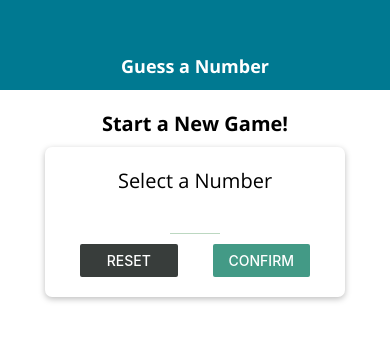
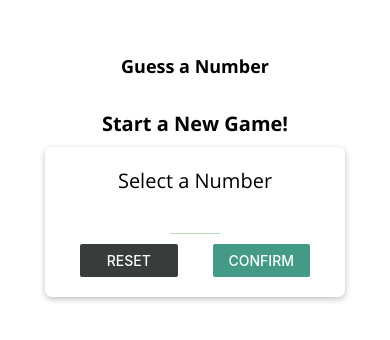
Before and after one commit to katieohde/react-native-game, a React Native app: screen / in a window 390 px wide. Shown: the top 340 px of the page. Built offline with nearby package versions, Linux system fonts and the light colour scheme.

Commit message:
safe area view

```diff
--- a/App.js
+++ b/App.js
@@ -1,5 +1,5 @@
 import React, { useState } from 'react';
-import { StyleSheet, View, Dimensions } from 'react-native';
+import { StyleSheet, View, Dimensions, SafeAreaView } from 'react-native';
 import * as Font from 'expo-font';
 import { AppLoading } from 'expo';
 
@@ -49,10 +49,10 @@
   }
 
   return (
-    <View style={styles.screen}>
+    <SafeAreaView style={styles.screen}>
       <Header title="Guess a Number" />
       {content}
-    </View>
+    </SafeAreaView>
   );
 }
 
--- a/components/Header.js
+++ b/components/Header.js
@@ -1,33 +1,43 @@
 import React from 'react';
-import { View, Text, StyleSheet, Dimensions } from 'react-native';
+import { View, Text, StyleSheet, Dimensions, Platform } from 'react-native';
 
+import TitleText from './TitleText';
 import Colors from '../constants/colors';
 
 const Header = props => {
   return (
-    <View style={styles.header} >
-      <Text style={styles.headerTitle}>
+    <View style={{...styles.headerBase, ...Platform.select({ios: styles.headerIOS, android: styles.headerAndroid})}} >
+      <TitleText style={styles.headerTitle}>
         {props.title}
-      </Text>
+      </TitleText>
     </View>
   )
 
 };
 
 const styles = StyleSheet.create({
-  header: {
+  headerBase: {
     width: '100%',
     height: 90,
     paddingTop: Dimensions.get('window').height / 20,
+    alignItems: 'center',
+    justifyContent: 'center',
+  },
+  headerIOS: {
+    backgroundColor: 'white',
+    borderBottomColor: '#ccc',
+    borderBottomWidth: 1
+  },
+  headerAndroid: {
     backgroundColor: Colors.primary,
-    alignItems: 'center',
-    justifyContent: 'center'
   },
   headerTitle: {
-    color: 'white',
     fontSize: 18,
     fontWeight: '700',
     fontFamily: 'open-sans-bold'
+  },
+  title: {
+    color: Platform.OS === 'ios' ? Colors.primary : 'white'
   }
 });
 
--- a/components/MainButton.js
+++ b/components/MainButton.js
@@ -1,17 +1,31 @@
 import React from 'react';
-import { View, Text, StyleSheet, TouchableOpacity } from 'react-native';
+import { View, Text, StyleSheet, TouchableOpacity, TouchableNativeFeedback, Platform } from 'react-native';
 
 import Colors from '../constants/colors';
 
 const MainButton = props => {
-  return <TouchableOpacity activeOpacity={0.6} onPress={props.onPress}>
-    <View style={{ ...styles.button, ...props.style }}>
-      <Text style={styles.buttonText}>{props.children}</Text>
+  let ButtonComponent = TouchableOpacity;
+
+  if (Platform.OS === 'android' && Platform.Version >= 21) {
+    ButtonComponent = TouchableNativeFeedback;
+  }
+
+  return (
+    <View style={styles.buttonContainer}>
+      <ButtonComponent activeOpacity={0.6} onPress={props.onPress}>
+        <View style={{ ...styles.button, ...props.style }}>
+          <Text style={styles.buttonText}>{props.children}</Text>
+        </View>
+      </ButtonComponent>
     </View>
-  </TouchableOpacity>
+  )
 }
 
 const styles = StyleSheet.create({
+  buttonContainer: {
+    borderRadius: 25,
+    overflow: 'hidden'
+  },
   button: {
     backgroundColor: Colors.light,
     paddingVertical: 12,
--- a/screens/GameOverScreen.js
+++ b/screens/GameOverScreen.js
@@ -3,8 +3,6 @@
   View,
   StyleSheet,
   Text,
-  Button,
-  Alert,
   Image,
   Dimensions,
   ScrollView
@@ -45,14 +43,15 @@
     flex: 1,
     justifyContent: 'center',
     alignItems: 'center',
+    paddingVertical: 10
   },
-  newGameButtonContainer: {
-    marginTop: 20
-  },
+  // newGameButtonContainer: {
+  //   marginTop: 20
+  // },
   imageContainer: {
-    width: Dimensions.get('window').width * 0.7,
-    height: Dimensions.get('window').width * 0.7,
-    borderRadius: Dimensions.get('window').height * 0.7 / 2,
+    width: Dimensions.get('window').width * 0.5,
+    height: Dimensions.get('window').width * 0.5,
+    borderRadius: Dimensions.get('window').width * 0.5 / 2,
     borderWidth: 3,
     borderColor: 'black',
     overflow: 'hidden',
@@ -62,14 +61,14 @@
     width: '100%',
     height: '100%'
   },
-  resultText: {
-    textAlign: 'center',
-    fontSize: Dimensions.get('window').width < 400 ? 16 : 20
-  },
   resultContainer: {
     marginHorizontal: 30,
     textAlign: 'center',
     marginVertical: Dimensions.get('window').height / 60
+  },
+  resultText: {
+    textAlign: 'center',
+    fontSize: Dimensions.get('window').height < 400 ? 16 : 20
   },
   highlight: {
     color: Colors.primary,
```
Lines whose indentation alone changed are shown as unchanged.
